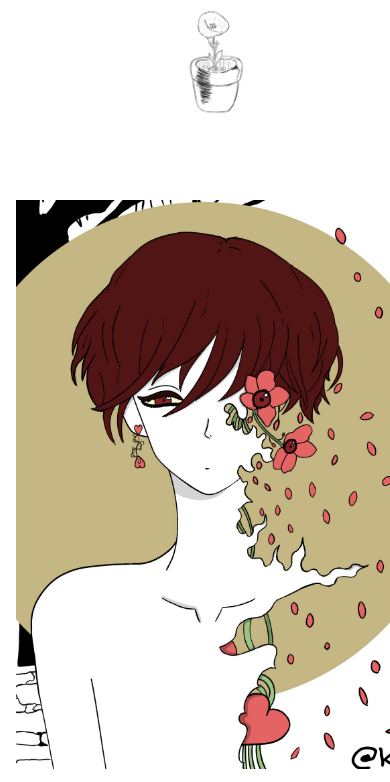
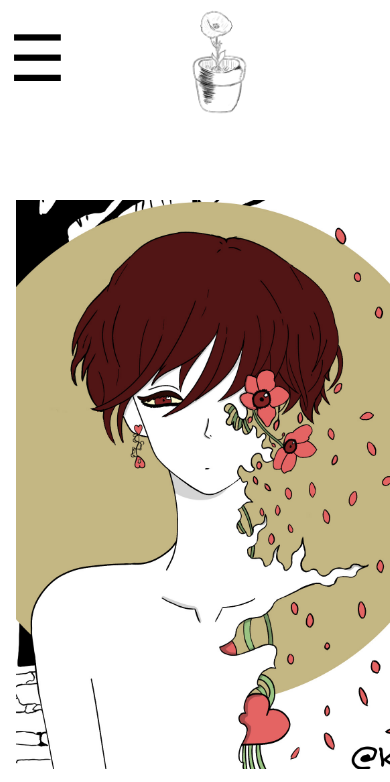
Before and after one commit to KeirakaFall/PortfolioPrototypeDesign, a plain HTML site: page index.html in a window 390 px wide. Shown: the top 782 px of the page. Drawn offline with Linux system fonts and the light colour scheme.

Commit message:
HamburgerMenuP2
I actually got it to work! Somewhat! But Im happy right now so.... I will go for lunch and see what I can do when I get back!

```diff
--- a/css/stylesheet.css
+++ b/css/stylesheet.css
@@ -94,7 +94,11 @@ picture{
 
 /*Hamburger Menu*/
 .menu-icon {
-  font-size: 2em;                    /* Set size of hamburger menu icon */
+  padding-left: 2%;
+  padding-right: 0%;
+  padding-top: 5%;
+  float: left;
+  font-size: 4em;                    /* Set size of hamburger menu icon */
   color: var(--color-black);         /* Set color of hamburger menu icon */
 }
 
@@ -219,8 +223,9 @@ padding-right: 8px;
     width: 120px;
     height: 120px;
     padding: 0%;
-    padding: 0%;
-    margin: auto;
+    align-items: center;
+    margin: none;
+    position: relative; right: 7%;
 
 }
 }
--- a/index.html
+++ b/index.html
@@ -15,12 +15,15 @@
 <header>
     <div class="logoContainer">
     <picture>
+      <label for="checkbox" class="menu-icon">☰</label>
     <source media="(max-width:767px)" srcset="Images/FlowerLogoInvert.jpg" alt="Keir Johnson Flower Logo">
     <img src="Images/LogoInvert.jpg" alt="Keir Johnson" class="Logo">
     </picture>
     </div>
+
     <div class="nav-container">
       <div class="menu-bar">
+
         <input type="checkbox" id="checkbox">
         <nav>
           <ul>
@@ -31,6 +34,7 @@
             </li>
           </ul>
         </nav>
+
         </div>
     </div>
 </header>
```
